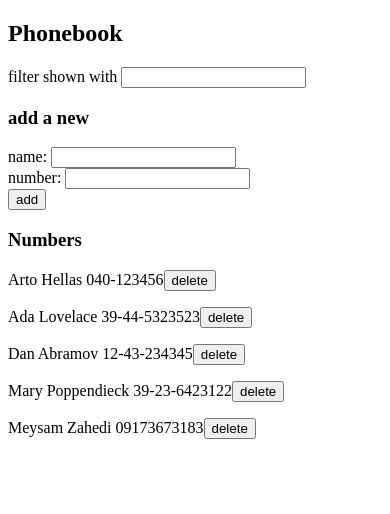
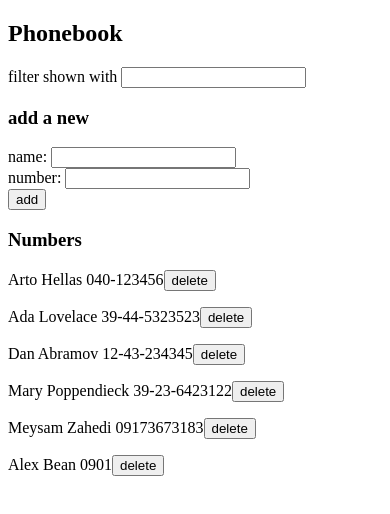
Before and after one commit to MeysamZa/Full-Stack-Open-2023, a React (Vite) app in the folder Part2/PhoneBook/: page / in a window 390 px wide. Shown: the top 514 px of the page. Built offline with nearby package versions, Linux system fonts and the light colour scheme; data requests are answered from the project's data file.

Commit message:
2.15*: The Phonebook step10

```diff
--- a/Part2/PhoneBook/db.json
+++ b/Part2/PhoneBook/db.json
@@ -24,6 +24,11 @@
       "id": "a8b0",
       "name": "Meysam Zahedi",
       "number": "09173673183"
+    },
+    {
+      "id": "bf1c",
+      "name": "Alex Bean",
+      "number": "0901"
     }
   ]
 }
--- a/Part2/PhoneBook/src/App.jsx
+++ b/Part2/PhoneBook/src/App.jsx
@@ -30,9 +30,19 @@ const App = () => {
     const newPerson={name:newName,number:newNumber}
     const newPersonIndex=persons.findIndex(person=>person.name.toLowerCase()===newPerson.name.toLowerCase())
     if(newPersonIndex!==-1){
-      window.alert(`${newPerson.name} is already added to phonebook`)
+      const existedPerson=persons[newPersonIndex]
+      const updatedPerson={...existedPerson,number:newNumber}
+      if(!window.confirm(`${existedPerson.name} is already added to phonebook, replace number ${existedPerson.number} with ${updatedPerson.number}?`)){
         return
       }
+      personService.update(updatedPerson)
+      .then(returnedPerson=>{
+        setPersons(persons.map(person=>person.id!==returnedPerson.id?person:returnedPerson))
+        setNewName('')
+        setNewNumber('')
+      })
+    }
+    else{
       personService
       .addNew(newPerson)
       .then(returnedPerson=>{
@@ -40,6 +50,7 @@ const App = () => {
         setNewName('')
         setNewNumber('')
       })
+    }
   }
 
   const nameFilterHandler=(event)=>{
--- a/Part2/PhoneBook/src/services/person.js
+++ b/Part2/PhoneBook/src/services/person.js
@@ -16,4 +16,9 @@ const deleteById=(id)=>{
     return axios.delete(`${baseUrl}/${id}`)
 }
 
-export default {getAll,addNew,deleteById}
+const update=(updatedPerson)=>{
+    return axios.put(`${baseUrl}/${updatedPerson.id}`,updatedPerson)
+    .then(responce=>responce.data)
+}
+
+export default {getAll,addNew,deleteById,update}
```
Lines whose indentation alone changed are shown as unchanged.
